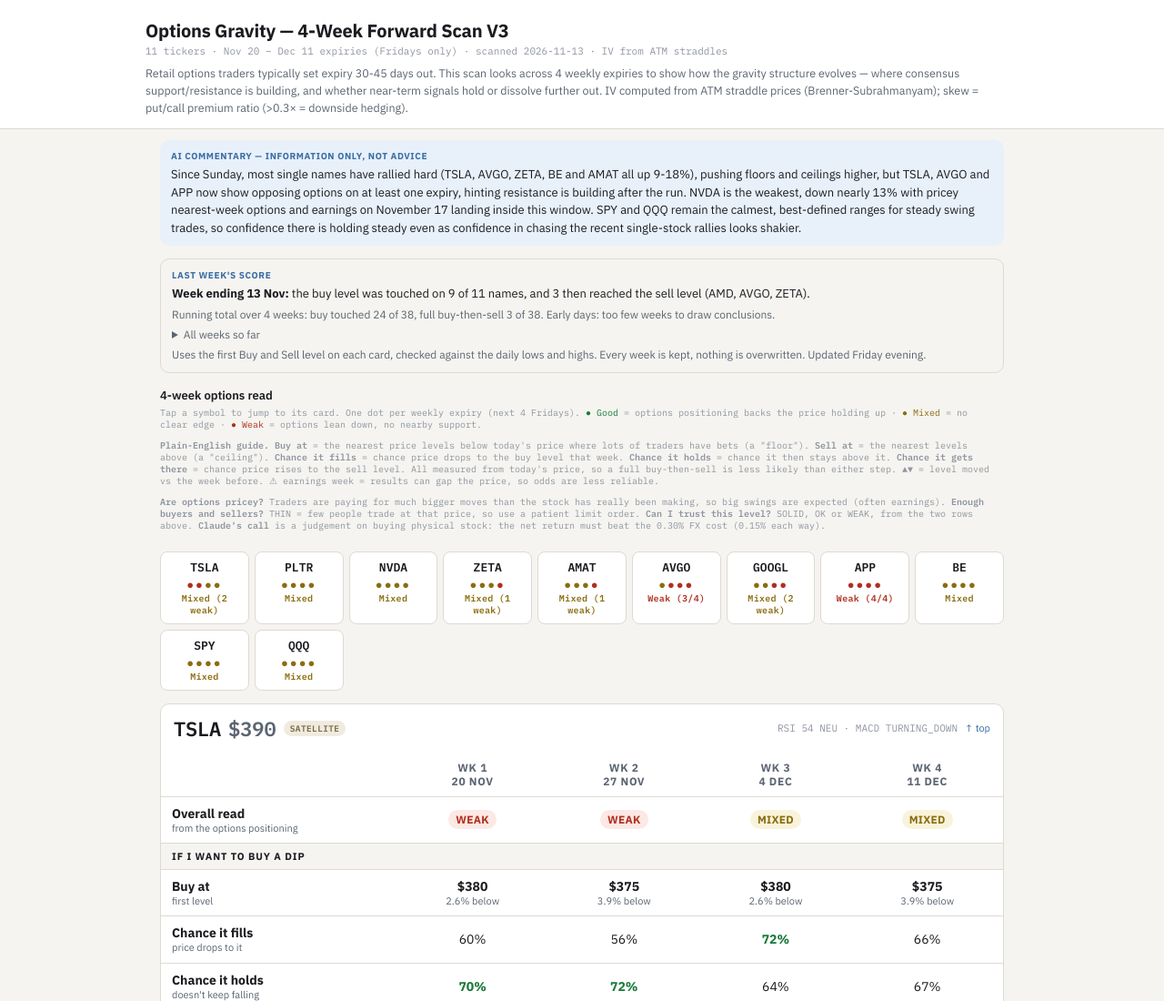
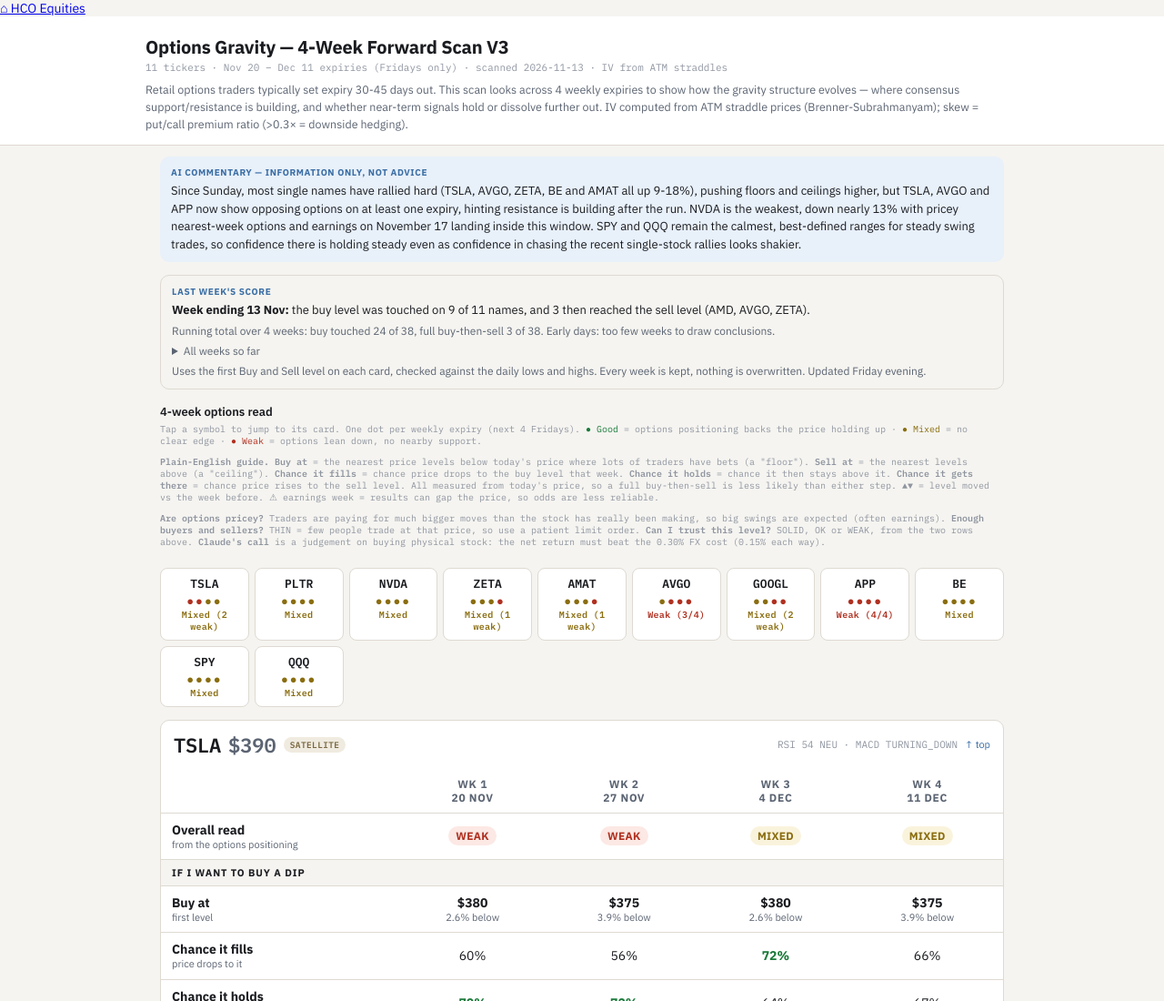
Before and after one commit to javed-glitch/options-gravity-4-week-forward-scan-v3, a plain HTML site: page index.html in a window 1280 px wide. Shown: the top 1100 px of the page at 91% size. Drawn offline with Linux system fonts and the light colour scheme.

Commit message:
Add link back to HCO Equities home on each page
One line after the body tag on every page, linking to
https://javed-glitch.github.io/hco-equities-dashboard/ (label: HCO Equities).

Co-Authored-By: Claude Haiku 5.5 <noreply@anthropic.com>
Claude-Session: https://claude.ai/code/session_017ap9nAiwaaPpziHL9ycvTY

```diff
--- a/index.html
+++ b/index.html
@@ -1,4 +1,5 @@
 <!doctype html><html><head><meta charset=utf8><meta name=viewport content="width=device-width,initial-scale=1"><style>:root{color-scheme:light}body{margin:0;padding:0;font:14px -apple-system,BlinkMacSystemFont,sans-serif;background:#faf9f5;color:#141413}img{max-width:100%}[hidden]:not([hidden=until-found]){display:none!important}</style></head><body>
+<div class="hco-home"><a href="https://javed-glitch.github.io/hco-equities-dashboard/">⌂ HCO Equities</a></div>
 <title>Options Gravity V3</title><style>
 .v2c{border-radius:12px;padding:0}
 .v2c .ticker-header{padding:12px 14px}
```
